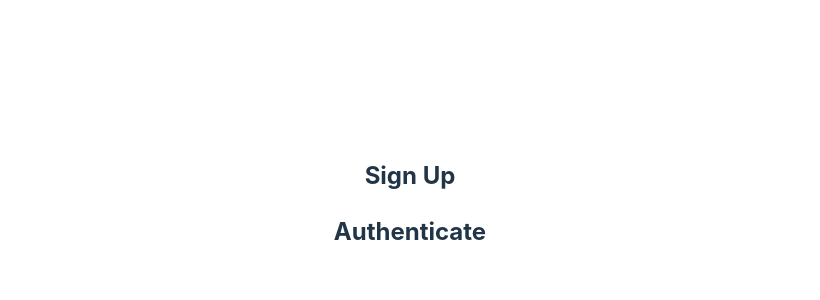
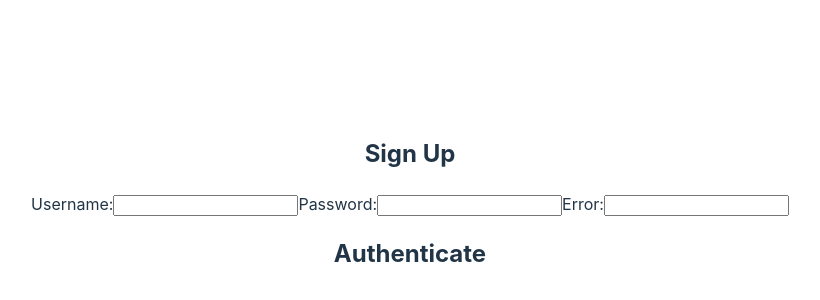
Before and after one commit to rderieux/React_Forms, a React (Vite) app: page / in a window 1280 px wide. Shown: the part 196-496 px from the top of the page, without its empty margins (230-1050 px from the left). Built offline with nearby package versions, Linux system fonts and the light colour scheme.

Commit message:
Add the html form to the SignUpForm

```diff
--- a/src/components/SignUpForm.jsx
+++ b/src/components/SignUpForm.jsx
@@ -1,3 +1,23 @@
+import { useState } from "react";
+
 export default function SignUpForm() {
-  return <h2>Sign Up</h2>;
+  return (
+    <>
+      <h2>Sign Up</h2>
+      <form>
+        <label>
+          Username:
+          <input type="text" name="username" />
+        </label>
+        <label>
+          Password:
+          <input type="text" name="username" />
+        </label>
+        <label>
+          Error:
+          <input type="text" name="username" />
+        </label>
+      </form>
+    </>
+  );
 }
```
